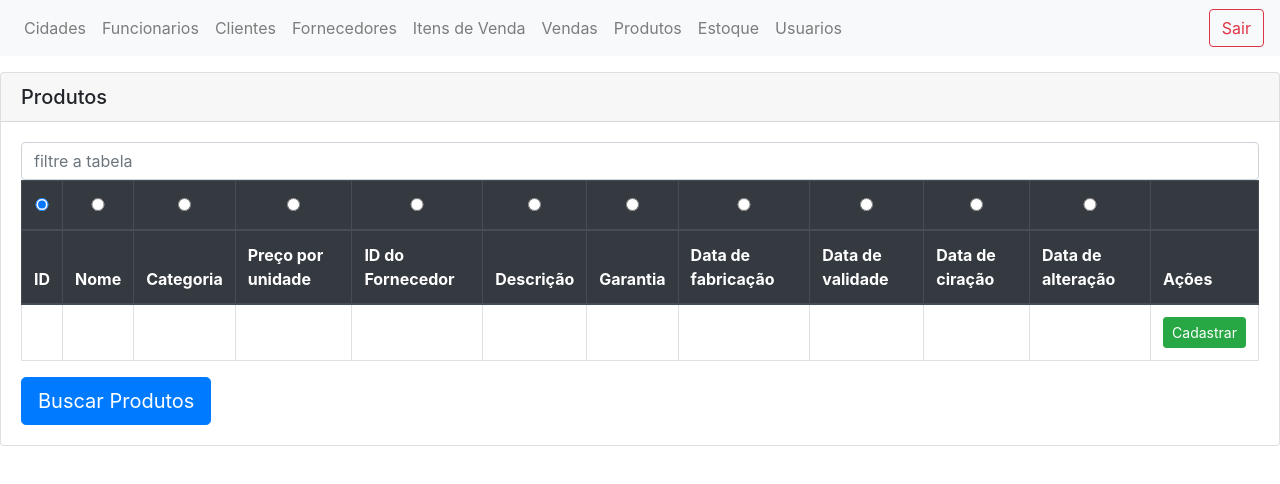
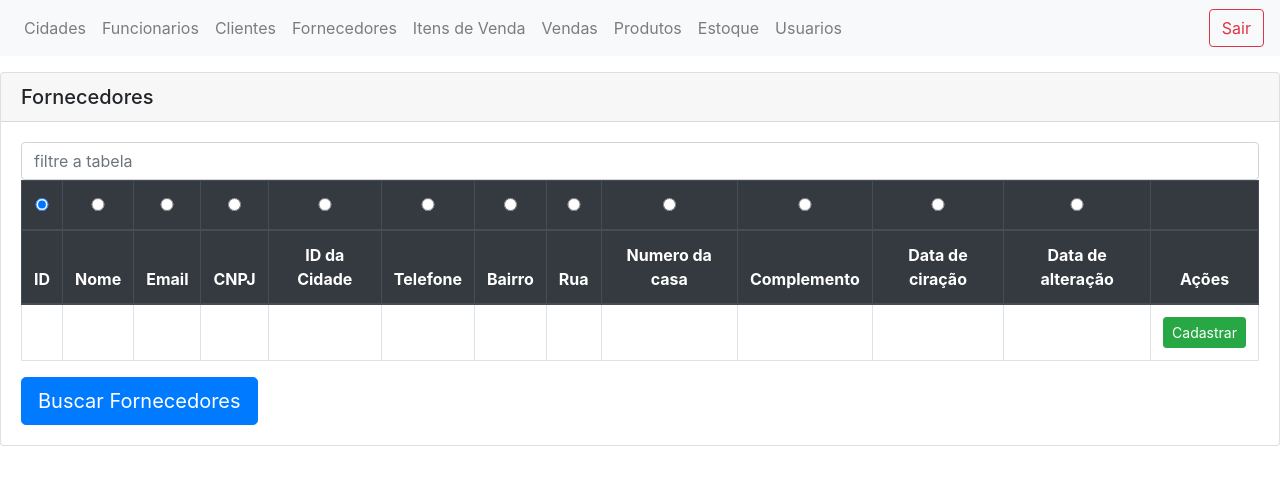
Before and after one commit to IgorXVI/CRUD, a website: page client/paginas/fornecedores.html in a window 1280 px wide. Drawn offline with nearby package versions, Linux system fonts and the light colour scheme; files whose address does not match are found by name.

Commit message:
arrumando os buttons

```diff
--- a/client/css/index.css
+++ b/client/css/index.css
@@ -1,3 +1,7 @@
 .invisivel{
     display: none;
 }
+
+.nomesColunasTabela{
+    text-align: center;
+}
--- a/client/paginas/produtos.html
+++ b/client/paginas/fornecedores.html
@@ -7,7 +7,7 @@
     <meta http-equiv="X-UA-Compatible" content="ie=edge">
     <link rel="stylesheet" href="/bootstrap-css/bootstrap.css">
     <link rel="stylesheet" href="/css/index.css">
-    <title>Produtos</title>
+    <title>Fornecedores</title>
 </head>
 
 <body>
@@ -25,7 +25,7 @@
                         </li>
 
                         <li class="nav-item">
-                            <a class="nav-link" href="/fornecedores">Funcionarios</a>
+                            <a class="nav-link" href="/funcionarios">Funcionarios</a>
                         </li>
 
                         <li class="nav-item">
@@ -70,7 +70,7 @@
         </div>
 
         <div class="card">
-            <h5 class="card-header">Produtos</h5>
+            <h5 class="card-header">Fornecedores</h5>
             <div class="card-body">
 
                 <input class="form-control" id="filtrar-tabela" type="text" placeholder="filtre a tabela"
@@ -81,30 +81,42 @@
                         <thead class="thead-dark">
 
                             <tr>
-                                <th scope="col"><input type="radio" name="radio" class="container" id="Rid" checked></th>
+                                <th scope="col"><input type="radio" name="radio" class="container" id="Rid" checked>
+                                </th>
                                 <th scope="col"><input type="radio" name="radio" class="container" id="Rnome"></th>
-                                <th scope="col"><input type="radio" name="radio" class="container" id="Rcategoria"></th>
-                                <th scope="col"><input type="radio" name="radio" class="container" id="RprecoUnidade"></th>
-                                <th scope="col"><input type="radio" name="radio" class="container" id="RidFornecedor"></th>
-                                <th scope="col"><input type="radio" name="radio" class="container" id="Rdescricao"></th>
-                                <th scope="col"><input type="radio" name="radio" class="container" id="Rgarantia"></th>
-                                <th scope="col"><input type="radio" name="radio" class="container" id="RdataFabric"></th>
-                                <th scope="col"><input type="radio" name="radio" class="container" id="RdataValidade"></th>
-                                <th scope="col"><input type="radio" name="radio" class="container" id="RdataCriacao"></th>
-                                <th scope="col"><input type="radio" name="radio" class="container" id="RdataAlteracao"></th>
+                                <th scope="col"><input type="radio" name="radio" class="container" id="Remail"></th>
+                                <th scope="col"><input type="radio" name="radio" class="container" id="RCNPJ"></th>
+                                </th>
+                                <th scope="col"><input type="radio" name="radio" class="container" id="RidCidade"></th>
+                                </th>
+                                <th scope="col"><input type="radio" name="radio" class="container" id="Rtelefone"></th>
+                                </th>
+                                <th scope="col"><input type="radio" name="radio" class="container" id="Rbairro"></th>
+                                </th>
+                                <th scope="col"><input type="radio" name="radio" class="container" id="Rrua"></th>
+                                </th>
+                                <th scope="col"><input type="radio" name="radio" class="container" id="RnumeroCasa"></th>
+                                </th>
+                                <th scope="col"><input type="radio" name="radio" class="container" id="Rcomplemento"></th>
+                                </th>
+                                <th scope="col"><input type="radio" name="radio" class="container" id="RdataCriacao">
+                                </th>
+                                <th scope="col"><input type="radio" name="radio" class="container" id="RdataAlteracao">
+                                </th>
                                 <th scope="col"></th>
                             </tr>
 
                             <tr>
                                 <th scope="col" class="nomesColunasTabela">ID</th>
                                 <th scope="col" class="nomesColunasTabela">Nome</th>
-                                <th scope="col" class="nomesColunasTabela">Categoria</th>
-                                <th scope="col" class="nomesColunasTabela">Preço por unidade</th>
-                                <th scope="col" class="nomesColunasTabela">ID do Fornecedor</th>
-                                <th scope="col" class="nomesColunasTabela">Descrição</th>
-                                <th scope="col" class="nomesColunasTabela">Garantia</th>
-                                <th scope="col" class="nomesColunasTabela">Data de fabricação</th>
-                                <th scope="col" class="nomesColunasTabela">Data de validade</th>
+                                <th scope="col" class="nomesColunasTabela">Email</th>
+                                <th scope="col" class="nomesColunasTabela">CNPJ</th>
+                                <th scope="col" class="nomesColunasTabela">ID da Cidade</th>
+                                <th scope="col" class="nomesColunasTabela">Telefone</th>
+                                <th scope="col" class="nomesColunasTabela">Bairro</th>
+                                <th scope="col" class="nomesColunasTabela">Rua</th>
+                                <th scope="col" class="nomesColunasTabela">Numero da casa</th>
+                                <th scope="col" class="nomesColunasTabela">Complemento</th>
                                 <th scope="col" class="nomesColunasTabela">Data de ciração</th>
                                 <th scope="col" class="nomesColunasTabela">Data de alteração</th>
                                 <th scope="col" class="nomesColunasTabela">Ações</th>
@@ -117,7 +129,7 @@
 
                     </table>
                 </div>
-                <button type="button" class="btn btn-primary btn-lg" id="btnBuscaTodos">Buscar Produtos</button>
+                <button type="button" class="btn btn-primary btn-lg" id="btnBuscaTodos">Buscar Fornecedores</button>
             </div>
         </div>
 
@@ -131,11 +143,11 @@
 
 <script>
     let tabelaController = new TabelaController(
-        ["id", "nome", "categoria", "precoUnidade", "idFornecedor", "descricao", "garantia", "dataFabric",
-            "dataValidade", "dataCriacao", "dataAlteracao"
+        ["id", "nome", "email", "CNPJ", "idCidade", "telefone", "bairro", "rua", "numeroCasa", "complemento",
+            "dataAlteracao", "dataCriacao"
         ],
-        "produto",
-        "produtos"
+        "fornecedor",
+        "fornecedores"
     )
 </script>
 
--- a/server/config/custom-express.js
+++ b/server/config/custom-express.js
@@ -35,8 +35,10 @@ app.use("/api/vendas", middlewares.checkToken, middlewares.checkNivel(2, "GET"),
 //rotas das paginas
 app.use("/", express.static(path.join(__dirname, "../..", "client")))
 app.use("/signup", express.static(path.join(__dirname, "../..", "client/paginas/signup.html")))
+app.use("/usuarios", middlewares.checkToken, middlewares.checkNivel(1, ""), express.static(path.join(__dirname, "../..", "client/paginas/usuarios.html")))
 app.use("/produtos", middlewares.checkToken, express.static(path.join(__dirname, "../..", "client/paginas/produtos.html")))
 app.use("/cidades", middlewares.checkToken, express.static(path.join(__dirname, "../..", "client/paginas/cidades.html")))
+app.use("/fornecedores", middlewares.checkToken, express.static(path.join(__dirname, "../..", "client/paginas/fornecedores.html")))
 
 
 //rotas de outros arquivos
```
Also changed, not shown: client/paginas/cidades.html (+19 -1 lines), server/config/middlewares.js (+12 -3 lines).
